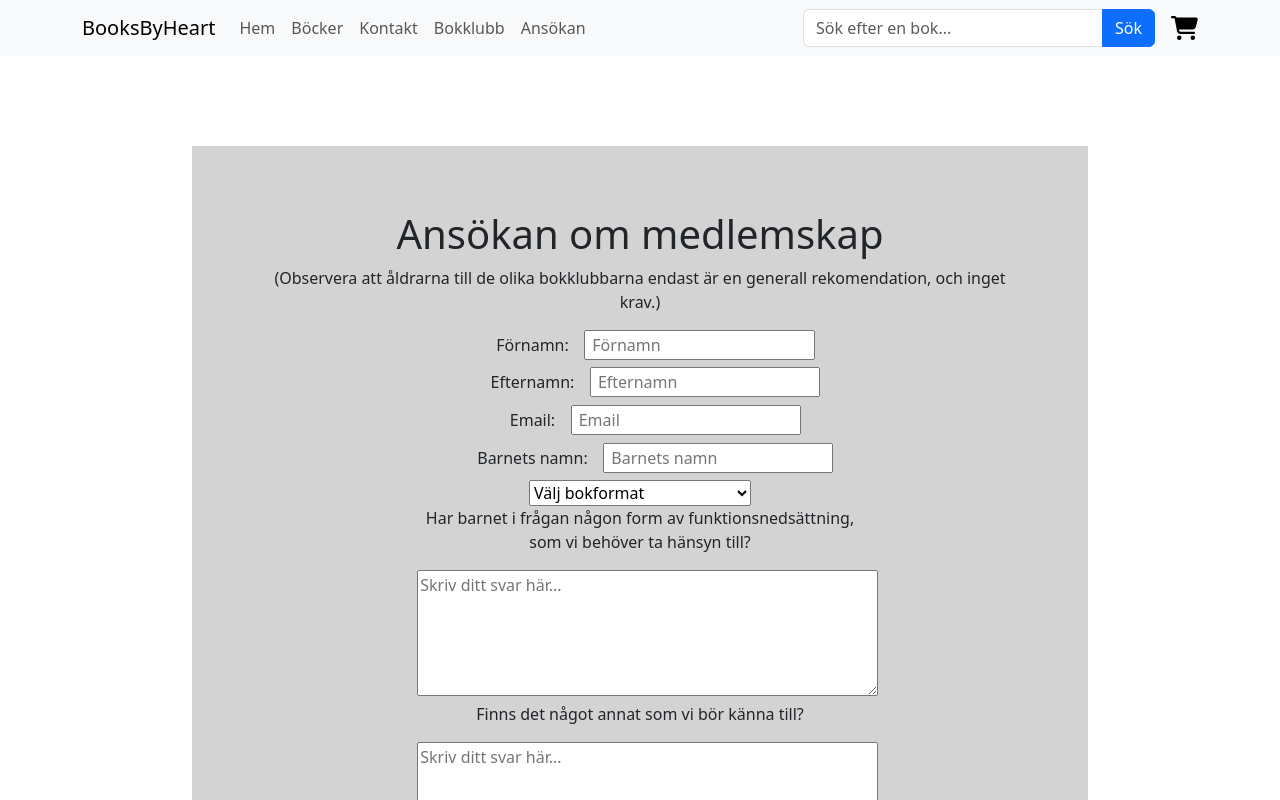
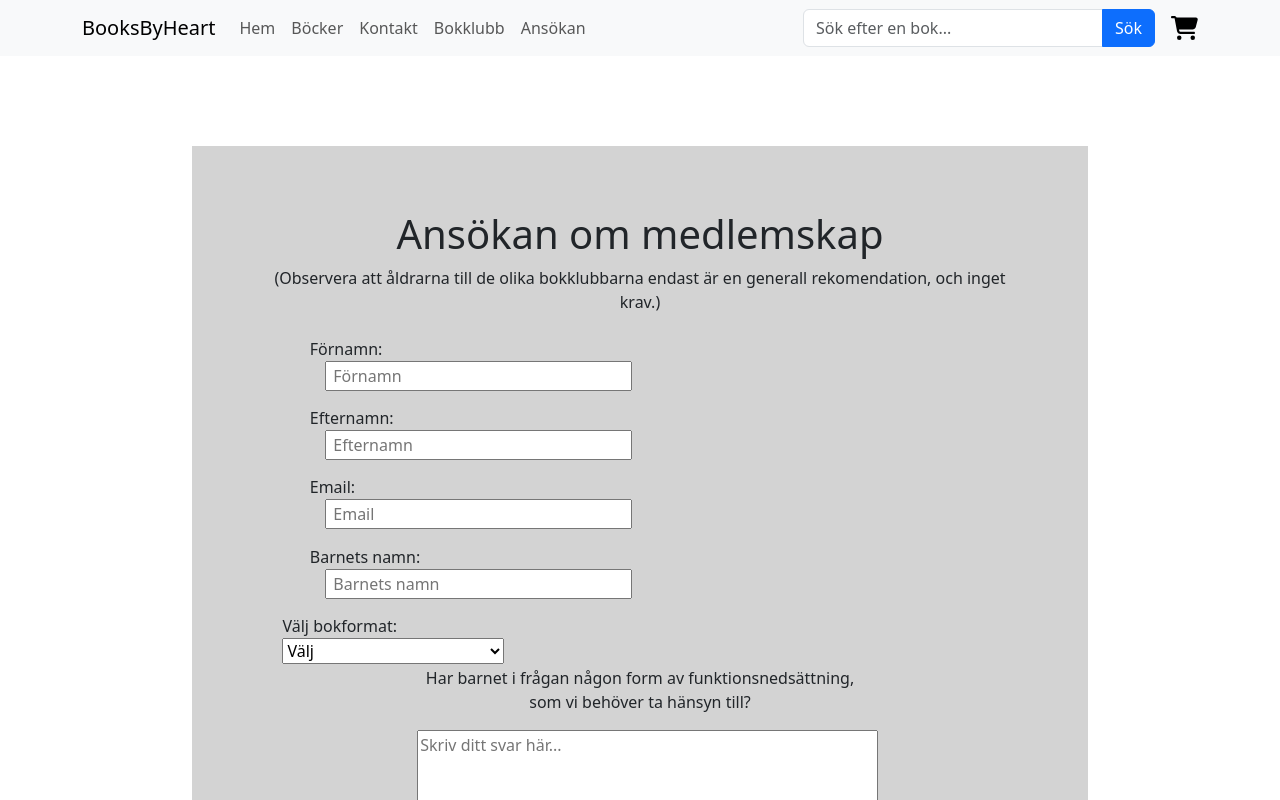
Before and after one commit to natta1995/Webbshop-BooksByHeart, a React (Create React App) app: page /bookclub/apply in a window 1280 px wide. Shown: the top 800 px of the page. Built offline with nearby package versions, Linux system fonts and the light colour scheme.

Commit message:
css change apply dok

```diff
--- a/src/pages/bookclubApply.jsx
+++ b/src/pages/bookclubApply.jsx
@@ -16,9 +16,19 @@ const ApplicationDiv = styled.div `
 const FormContainer = styled.div`
     display: flex;
     flex-direction: column;
-    align-items: left;
+    align-items: flex-start;
     margin-left: 2%;
+    margin-top: 3%;
     width: 100%
+`;
+
+const Label = styled.label`
+  display: flex;
+  flex-direction: column;
+  align-items: flex-start;
+  margin-left: 5%;
+  margin-bottom: 1%;
+  width: 100%;
 `;
 
 const BookClubSection = styled.div `
@@ -35,11 +45,6 @@ const RadioButton = styled.input`
     margin-right: 10px;
 `;
 
-const BookClubLabel = styled.label`
-    display: flex;
-    align-items: center;
-    font-size: 18px;
-`;
 
 const BookClubInfo = styled.div`
     display: flex;
@@ -76,32 +81,38 @@ const RadioButtonContainer = styled.div`
 
                 <form>
                     <FormContainer>
-                        <label>Förnamn:
-                        <input type="text" id="name" name="name" placeholder=" Förnamn " style={{marginLeft: "2%", marginBottom:"1%",width: "30%" }}/>
-                        </label>
-                        <label>Efternamn:
-                        <input type="text" id="name" name="name" placeholder=" Efternamn " style={{marginLeft: "2%", marginBottom:"1%",width: "30%" }}/>
-                        </label>
-                        <label>Email:
-                        <input type="email" id="email" name="email" placeholder=" Email " style={{marginLeft: "2%",marginBottom:"1%", width: "30%" }}/>
-                        </label>
-                        <label>Barnets namn:
-                        <input type="text" id="name-kids" name="name-kids" placeholder=" Barnets namn " style={{marginLeft: "2%",marginBottom:"1%", width: "30%" }}/>
-                        </label>
-                    </FormContainer>
+                        <Label>Förnamn:
+                        <input type="text" id="name" name="name" placeholder=" Förnamn " style={{marginLeft: "2%", marginBottom:"1%",width: "40%" }}/>
+                        </Label>
+                        <Label>Efternamn:
+                        <input type="text" id="name" name="name" placeholder=" Efternamn " style={{marginLeft: "2%", marginBottom:"1%",width: "40%" }}/>
+                        </Label>
+                        <Label>Email:
+                        <input type="email" id="email" name="email" placeholder=" Email " style={{marginLeft: "2%",marginBottom:"1%", width: "40%" }}/>
+                        </Label>
+                        <Label>Barnets namn:
+                        <input type="text" id="name-kids" name="name-kids" placeholder=" Barnets namn " style={{marginLeft: "2%",marginBottom:"1%", width: "40%" }}/>
+                        </Label>
 
-                    <div>
+                        <div>
 
+                        <Label> Välj bokformat:
                         <select value={selectedOption} onChange={handleOptionChange}>
-                            <option value="">Välj bokformat</option>
+                            <option value="">Välj</option>
                             <option value="Orginal format (Inbunden)">Orginal format (Inbunden)</option>
                             <option value="Blindskrift">Blindskrift</option>
                             <option value="Ljudbok">Ljudbok</option>
                             <option value="Förstorad text">Förstorad text</option>
                         </select>
+                        </Label>
                         {selectedOption && <p>Valt alternativ: {selectedOption}</p>}
 
                     </div>
+
+
+                    </FormContainer>
+
+
 
                     <div>
                     <p>Har barnet i frågan någon form av funktionsnedsättning,<br></br>  som vi behöver ta hänsyn till?</p>
```
